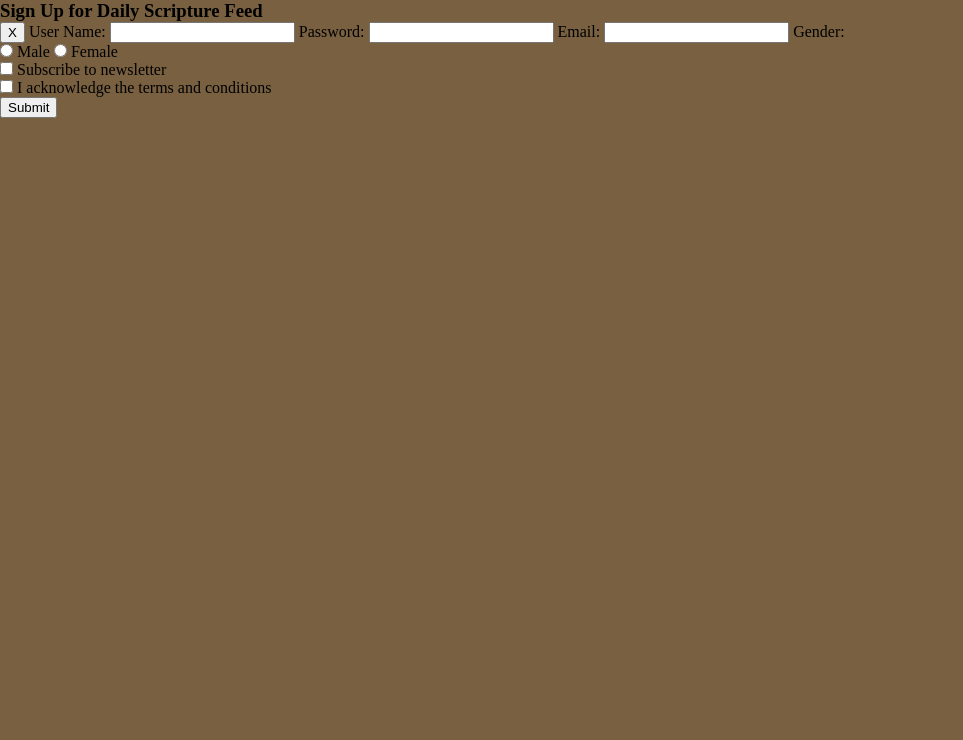
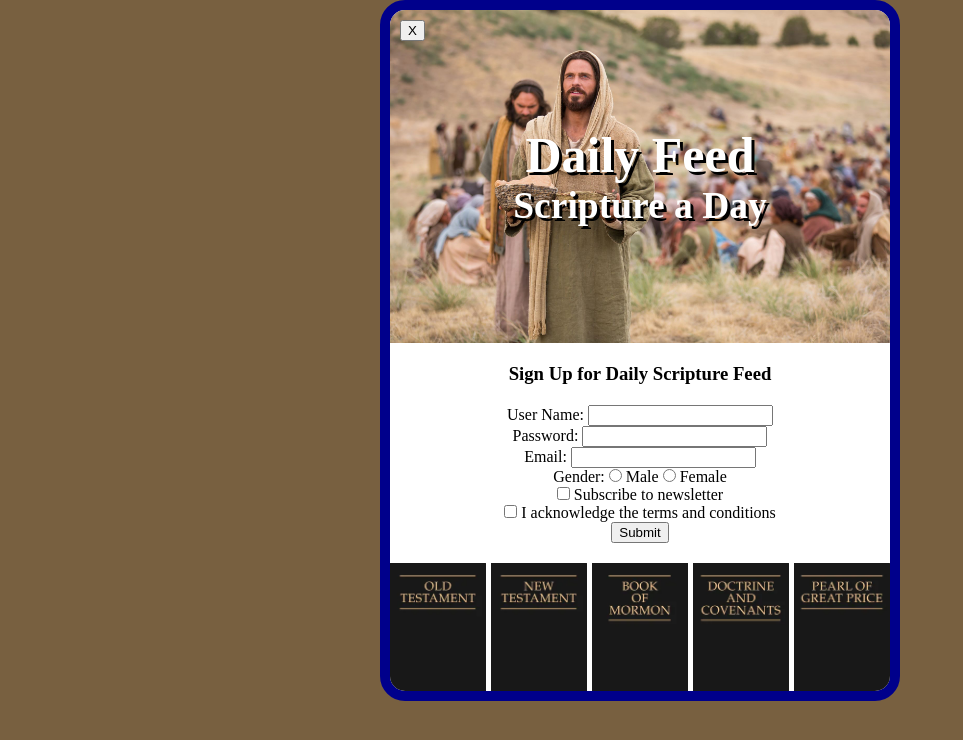
Before and after one commit to JamesWar142/wdd130, a plain HTML site: page ice/signup/signup.html in a window 1280 px wide. Shown: the whole page, without its empty margins (0-963 px from the left). Drawn offline with Linux system fonts and the light colour scheme.

Commit message:
signup-complete

```diff
--- a/ice/signup/signup.html
+++ b/ice/signup/signup.html
@@ -5,38 +5,31 @@
     <meta charset="UTF-8">
     <meta name="viewport" content="width=device-width, initial-scale=1.0">
     <title>Daily Feed Sign Up</title>
-
-    <style>
-        * {
-            margin: 0;
-        }
-
-        body {
-            background: rgb(120, 96, 64);
-        }
-    </style>
-
-
-
-
+    <link rel="stylesheet" href="styles.css">
 </head>
 
 <body>
     <div id="formContainer">
+        <img src="images/jesus_feeds_5000.jpeg" class="jesus_feeds">
+        <div id="title">
+            <h1>Daily Feed</h1>
+            <h2>Scripture a Day</h2>
+        </div>
         <h3>Sign Up for Daily Scripture Feed</h3>
+        <button type="button" id="closeBtn">X</button>
         <form id="myForm">
-            <button type="button" id="closeBtn">X</button>
             <label for="username">User Name:</label>
-            <input type="text" id="username" name="username" required>
+            <input type="text" id="username" name="username" required><br>
 
             <label for="password">Password:</label>
-            <input type="password" id="password" name="password" required>
+            <input type="password" id="password" name="password" required><br>
 
             <label for="email">Email:</label>
-            <input type="email" id="email" name="email" required>
+            <input type="email" id="email" name="email" required><br>
 
-            <label>Gender:</label>
+
             <div>
+                <label>Gender:</label>
                 <input type="radio" id="male" name="gender" value="male" required>
                 <label for="male">Male</label>
                 <input type="radio" id="female" name="gender" value="female" required>
@@ -57,6 +50,12 @@
                 <button type="submit">Submit</button>
             </section>
         </form>
+        <img src="images/old_testament.webp" class="old_testament">
+        <img src="images/new_testament.webp" class="new_testament">
+        <img src="images/book_of_mormon.webp" class="book_of_mormon">
+        <img src="images/doctrine_and_covenants.webp" class="d_and_c">
+        <img src="images/pearl_of_great_price.webp" class="pearl">
+
     </div>
 
     <div id="output"></div>
--- /dev/null
+++ b/ice/signup/styles.css
@@ -0,0 +1,55 @@
+* {
+    margin: 0;
+}
+.jesus_feeds{
+    width: 100%;
+    grid-column: 1/6;
+    grid-row: 1/2;
+    border-top-left-radius: 15px;
+    border-top-right-radius: 15px;
+}
+#formContainer{
+    display: grid;
+    gap:5px;
+    grid-template-columns: repeat(5, 5fr);
+    justify-self: center;
+    text-align: center;
+    border: 10px solid darkblue;
+    border-radius: 25px;
+    background-color: white;
+    width: 500px;
+}
+body {
+    background: rgb(120, 96, 64);
+}
+#title{
+    align-self: center;
+    color: white;
+    grid-column: 1/6;
+    grid-row: 1/2;
+    font-size: 25px;
+    text-shadow: 3px 3px black;
+}
+h3{
+    grid-column: 1/6;
+    margin-top: 15px;
+}
+#myForm{
+    justify-self: center;
+    width: 100%;
+    grid-column: 1/6;
+    margin: 15px;
+}
+#closeBtn{
+    position: absolute;
+    margin: 10px;
+}
+.old_testament, .new_testament, .book_of_mormon, .d_and_c, .pearl{
+    width: 100%;
+}
+.old_testament{
+    border-bottom-left-radius: 15px;
+}
+.pearl{
+    border-bottom-right-radius: 15px;
+}
```
